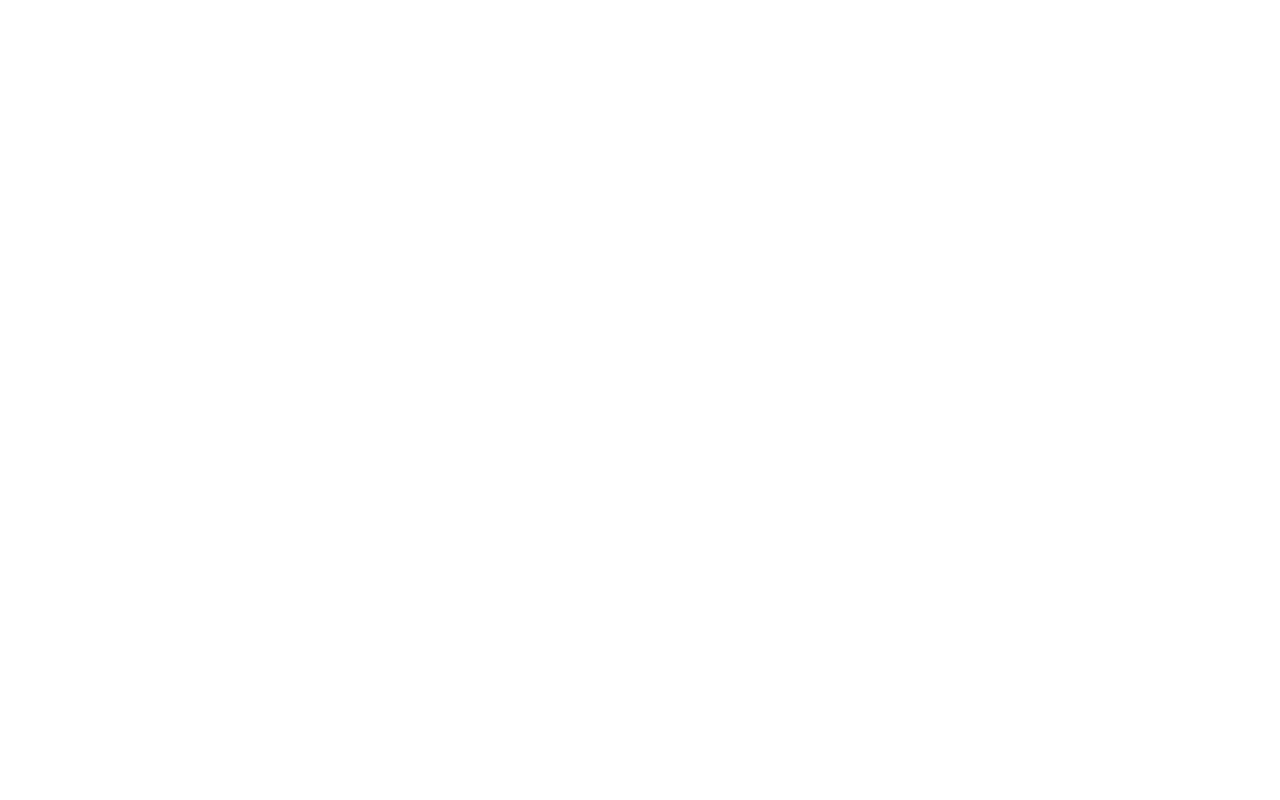
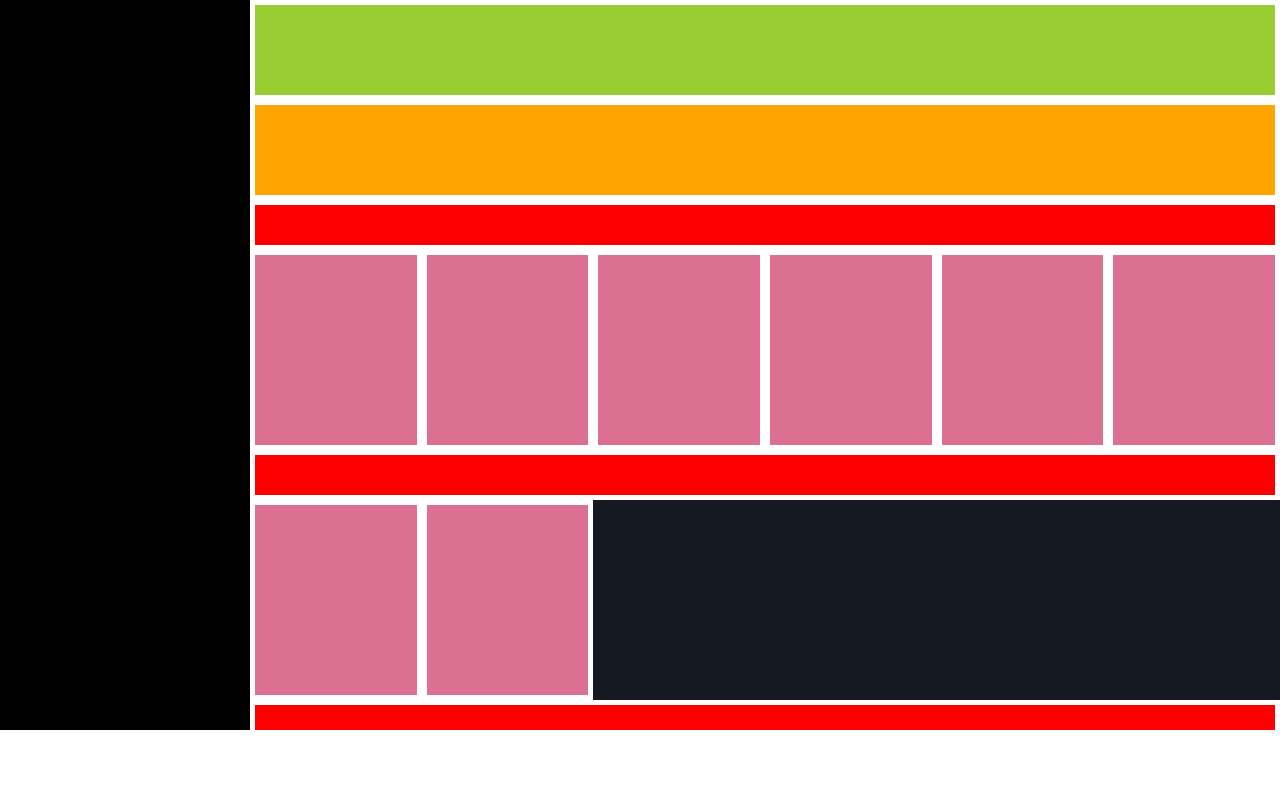
Before and after one commit to 0xbrax/html-css-spotifyweb, a plain HTML site: page index.html in a window 1280 px wide. Drawn offline with nearby package versions, Linux system fonts and the light colour scheme.

```diff
--- a/css/common.css
+++ b/css/common.css
@@ -11,3 +11,25 @@
 body {
     font-family: 'Open Sans', sans-serif;
 }
+
+:root {
+    --main-txt-color: #FFFFFF;
+    --sec-txt-color: #A3A3A3;
+    --main-back-color: #141922;
+    --sec-back-color: #000000;
+    --player-color: #282828;
+}
+
+.clearfix::after {
+    content: '';
+    display: table;
+    clear: both;
+}
+
+.flex {
+    display: flex;
+}
+
+.wrap {
+    flex-wrap: wrap;
+}
--- a/css/debug.css
+++ b/css/debug.css
@@ -1,3 +1,27 @@
 /************************************
-    DEBUG BODY CLASS
+    DEBUG BODY CLASS X LAYOUT
 ************************************/
+
+.debug .topbar {
+    background-color: yellowgreen;
+    height: 100px;
+    border: 5px solid white;
+}
+
+.debug .topbar-menu {
+    background-color: orange;
+    height: 100px;
+    border: 5px solid white;
+}
+
+.debug .txt-item {
+    background-color: red;
+    height: 50px;
+    border: 5px solid white;
+}
+
+.debug .card {
+    background-color: palevioletred;
+    height: 200px;
+    border: 5px solid white;
+}
--- /dev/null
+++ b/css/mq.css
@@ -0,0 +1,31 @@
+/************************************
+    MEDIA QUERY 992px 768px 576px
+************************************/
+
+@media screen and (max-width: 992px) {
+    .card {
+        width: calc(100% / 4);
+    }
+}
+
+@media screen and (max-width: 768px) {
+    .card {
+        width: calc(100% / 2);
+    }
+}
+
+@media screen and (max-width: 576px) {
+    .sidebar {
+        display: none;
+    }
+    .sidebar-small {
+        display: block;
+    }
+    .layout {
+        width: calc(100% - 50px);
+    }
+    .topbar {
+        left: 50px;
+        width: calc(100% - 50px);
+    }
+}
--- a/css/style.css
+++ b/css/style.css
@@ -1,3 +1,48 @@
 /************************************
     STYLE
 ************************************/
+
+/* MAIN */
+
+.container {
+    height: calc(100vh - 70px);
+}
+
+.sidebar {
+    width: 250px;
+    height: 100%;
+    background-color: var(--sec-back-color);
+    float: left;
+}
+
+.sidebar-small {
+    width: 50px;
+    height: 100%;
+    background-color: var(--sec-back-color);
+    float: left;
+    display: none;
+}
+
+.layout {
+    width: calc(100% - 250px);
+    height: 100%;
+    background-color: var(--main-back-color);
+    float: right;
+}
+
+.topbar {
+    position: fixed;
+    top: 0;
+    left: 250px;
+    width: calc(100% - 250px);
+}
+
+.item-container {
+    height: 100%;
+    overflow-y: scroll;
+    padding-top: 100px;
+}
+
+.card {
+    width: calc(100% / 6);
+}
--- a/index.html
+++ b/index.html
@@ -9,6 +9,7 @@
         <link rel="icon" type="image/x-icon" href="img/favicon.ico">
 
         <link rel="stylesheet" href="css/debug.css">
+
         <link rel="stylesheet" href="css/common.css">
         <link rel="stylesheet" href="css/style.css">
         <link rel="stylesheet" href="https://cdnjs.cloudflare.com/ajax/libs/font-awesome/6.1.1/css/all.min.css" integrity="sha512-KfkfwYDsLkIlwQp6LFnl8zNdLGxu9YAA1QvwINks4PhcElQSvqcyVLLD9aMhXd13uQjoXtEKNosOWaZqXgel0g==" crossorigin="anonymous" referrerpolicy="no-referrer" />
@@ -16,9 +17,75 @@
         <link rel="preconnect" href="https://fonts.googleapis.com">
         <link rel="preconnect" href="https://fonts.gstatic.com" crossorigin>
         <link href="https://fonts.googleapis.com/css2?family=Open+Sans:ital,wght@0,300;0,400;0,700;1,300;1,400;1,700&display=swap" rel="stylesheet">
+
+        <link rel="stylesheet" href="css/mq.css">
     </head>
 
-    <body>
+    <body class="debug">
+        <main>
+            <section class="container clearfix">
+                <div class="sidebar">
 
+                </div>
+                <div class="sidebar-small">
+
+                </div>
+                <div class="layout">
+                    <div class="topbar">
+
+                    </div>
+                    <div class="item-container">
+                        <div class="topbar-menu">
+
+                        </div>
+                        <div class="txt-item">
+
+                        </div>
+                        <div class="card-container flex wrap">
+                            <div class="card">
+
+                            </div>
+                            <div class="card">
+
+                            </div>
+                            <div class="card">
+
+                            </div>
+                            <div class="card">
+
+                            </div>
+                            <div class="card">
+
+                            </div>
+                            <div class="card">
+
+                            </div>
+                        </div>
+                        <div class="txt-item">
+
+                        </div>
+                        <div class="card-container flex wrap">
+                            <div class="card">
+
+                            </div>
+                            <div class="card">
+
+                            </div>
+                        </div>
+                        <div class="txt-item">
+
+                        </div>
+                        <div class="card-container flex wrap">
+                            <div class="card">
+
+                            </div>
+                            <div class="card">
+
+                            </div>
+                        </div>
+                    </div>
+                </div>
+            </section>
+        </main>
     </body>
 </html>
```
